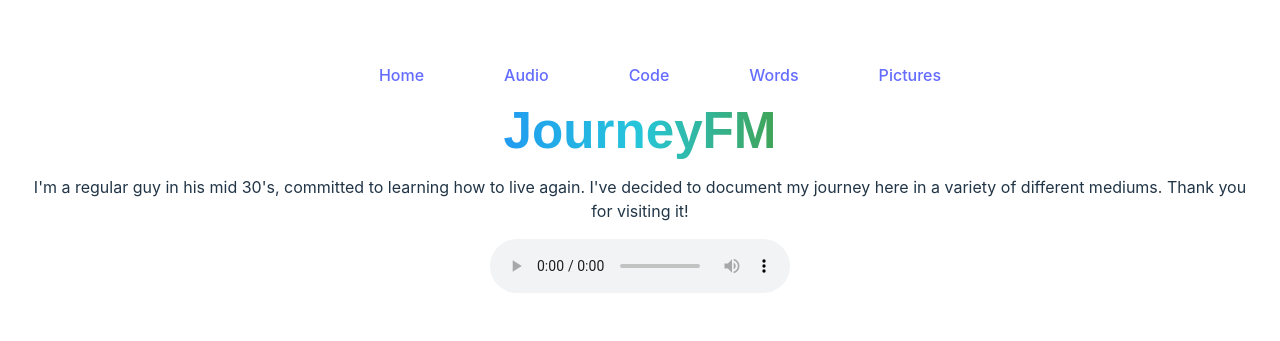
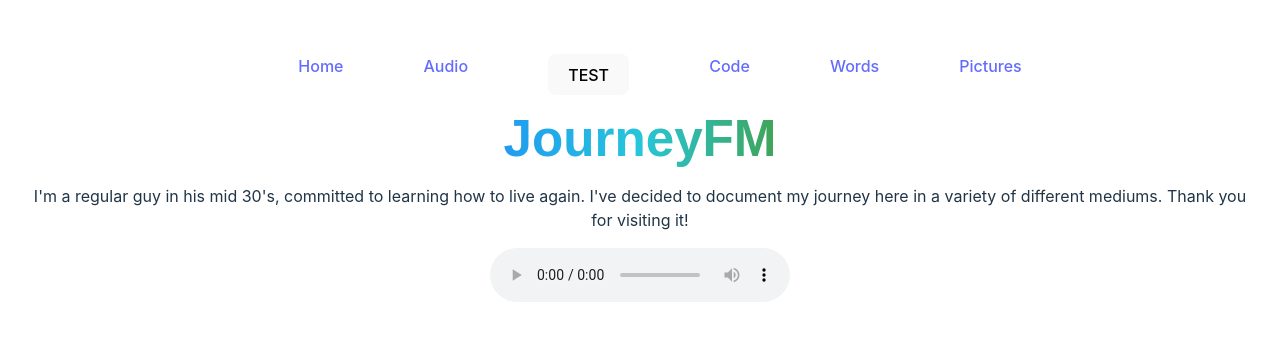
Before and after one commit to CeeFM/journey-fm, a React (Vite) app: page / in a window 1280 px wide. Shown: the part 227-568 px from the top of the page. Built offline with nearby package versions, Linux system fonts and the light colour scheme.

Commit message:
more navbar work

```diff
--- a/src/views/Nav.jsx
+++ b/src/views/Nav.jsx
@@ -9,7 +9,7 @@ function Nav() {
     return (
         <>
 
-            <nav class="sticky-top navbar navbar-expand-lg navbar-light bg-light">
+            <nav className="navbar navbar-expand-lg navbar-light bg-light">
                 <div class="container-fluid">
                     <div class="collapse navbar-collapse" id="navbarNav">
                         <ul class="navbar-nav">
@@ -19,6 +19,7 @@ function Nav() {
                             <li class="nav-item">
                                 <a class="nav-link" href="/audio">Audio</a>
                             </li>
+                            <button>TEST</button>
                             <li class="nav-item">
                                 <a class="nav-link" href="/code">Code</a>
                             </li>
```
Also changed, not shown: src/App.css (line endings or trailing spaces).
